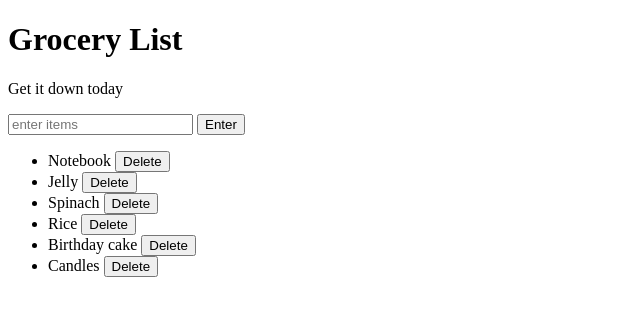
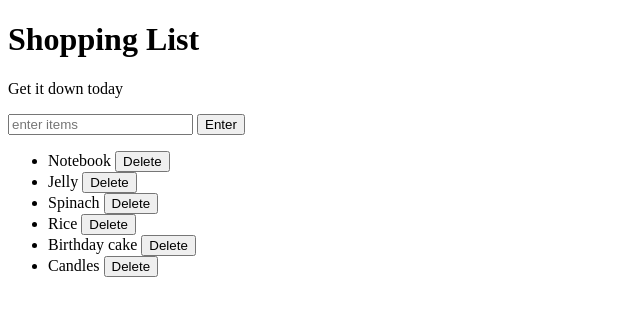
Before and after one commit to PratishaBaskaran/background-generator, a plain HTML site: page Grocerylist.html in a window 1280 px wide. Shown: the whole page, without its empty margins (0-640 px from the left). Drawn offline with Linux system fonts and the light colour scheme.

Commit message:
change title

```diff
--- a/Grocerylist.html
+++ b/Grocerylist.html
@@ -5,7 +5,7 @@
 	<link rel="stylesheet" type="text/css" href="grocery.css">
 </head>
 <body>
-   <h1>Grocery List</h1>
+   <h1>Shopping List</h1>
    <p id="first">Get it down today</p>
    <input id="userinput" type="text" placeholder="enter items">
    <button id="enter">Enter</button>
```
